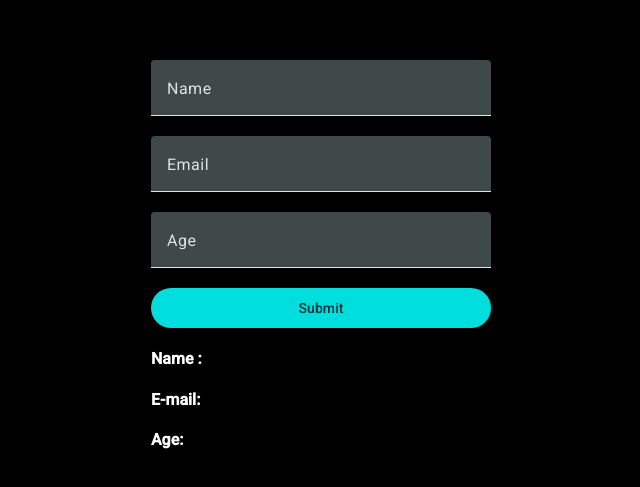
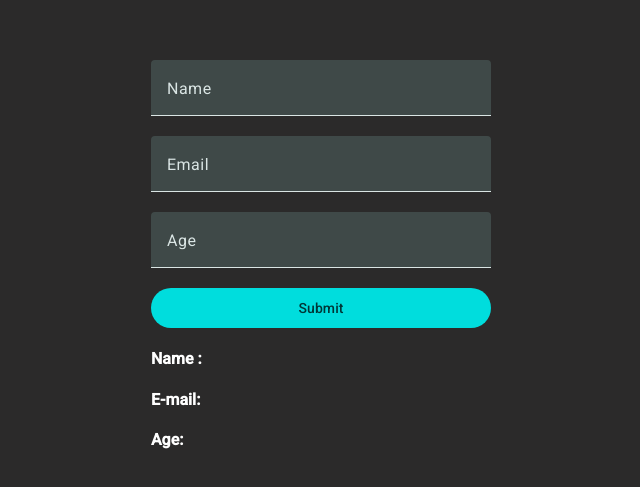
Before and after one commit to OlyMahmudMugdho/learning-angular, an Angular app in the folder my-app/: page / in a window 1280 px wide. Shown: the part 135-622 px from the top of the page, without its empty margins (383-1023 px from the left). Built offline with nearby package versions, Linux system fonts and the light colour scheme.

Commit message:
global ui

```diff
--- a/my-app/src/styles.css
+++ b/my-app/src/styles.css
@@ -2,7 +2,7 @@
 
 html, body {
   height: 100vh;
-  background-color: black;
+  background-color: #2b2a2a;
   display: flex;
   flex-direction: column;
   justify-content: center;
```
